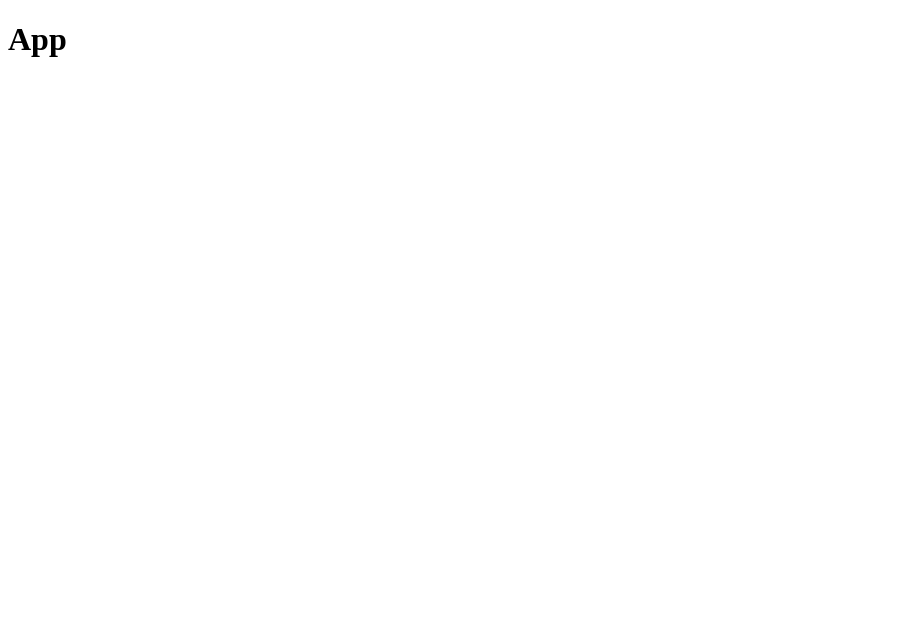
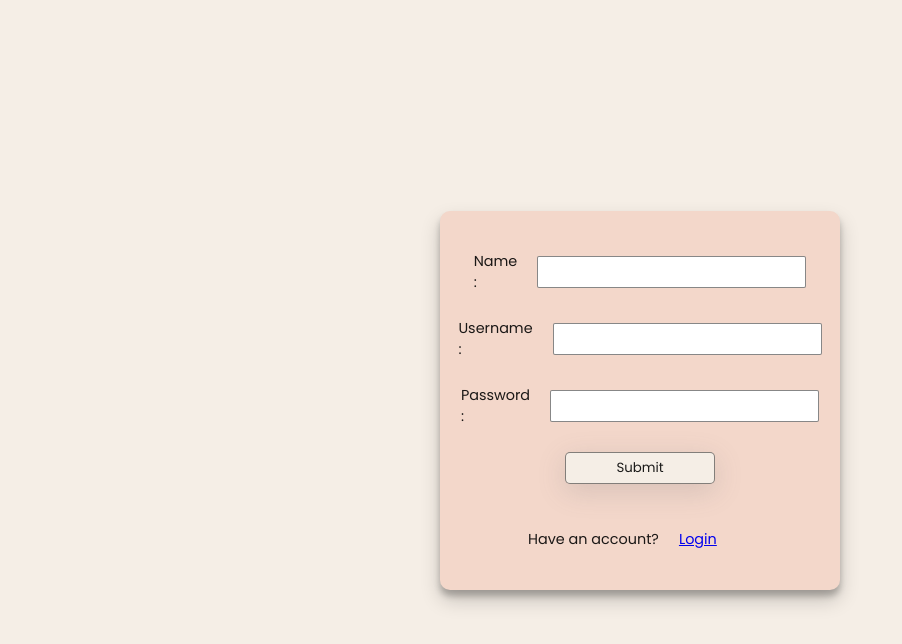
Before and after one commit to safaminhaj/tasknote, a React (Vite) app: page / in a window 1280 px wide. Shown: the top 644 px of the page, without its empty margins (0-902 px from the left). Built offline with nearby package versions, Linux system fonts and the light colour scheme.

Commit message:
sign up and login initialisation

```diff
--- a/package.json
+++ b/package.json
@@ -12,11 +12,15 @@
   "dependencies": {
     "react": "^18.2.0",
     "react-dom": "^18.2.0",
-    "sass": "^1.70.0"
+    "react-router-dom": "^6.21.3",
+    "react-toastify": "^10.0.4",
+    "sass": "^1.70.0",
+    "uuid": "^9.0.1"
   },
   "devDependencies": {
     "@types/react": "^18.2.43",
     "@types/react-dom": "^18.2.17",
+    "@types/uuid": "^9.0.8",
     "@typescript-eslint/eslint-plugin": "^6.14.0",
     "@typescript-eslint/parser": "^6.14.0",
     "@vitejs/plugin-react": "^4.2.1",
--- a/src/App.scss
+++ b/src/App.scss
@@ -0,0 +1,8 @@
+@import url('https://fonts.googleapis.com/css2?family=DM+Sans:opsz,wght@9..40,100;9..40,200;9..40,300;9..40,400;9..40,500;9..40,600;9..40,700;9..40,800;9..40,900;9..40,1000&family=Heebo:wght@100;200;300;400;500;600;700;800;900&family=Poppins:wght@400;500;600&display=swap');
+
+* {
+    margin: 0;
+    padding: 0;
+    box-sizing: border-box;
+    font-family: 'Poppins', sans-serif;
+}
--- a/src/App.tsx
+++ b/src/App.tsx
@@ -1,9 +1,18 @@
 import './App.scss'
+import { Login } from './Components/Login/Login'
+import { SignUp } from './Components/SignUp/SignUp'
+import { Routes, Route, BrowserRouter } from 'react-router-dom'
 
 function App() {
 
   return (
-    <h1>App</h1>
+    <BrowserRouter>
+      <Routes>
+        <Route path='/' element={<SignUp />}></Route>
+        <Route path='/login' element={<Login />}></Route>
+      </Routes>
+    </BrowserRouter>
+
   )
 }
 
--- /dev/null
+++ b/src/Components/Login/Login.scss
@@ -0,0 +1,45 @@
+.login-form {
+    display: flex;
+    height: 100vh;
+    justify-content: center;
+    align-items: center;
+    box-shadow: rgba(0, 0, 0, 0.19) 0px 10px 20px 0px, rgba(0, 0, 0, 0.23) 0px 6px 6px 0px;
+    font-size: 0.9rem;
+    background-color: #F5EEE6;
+    color: rgba(0, 0, 0, 0.895);
+
+    form {
+        display: flex;
+        flex-direction: column;
+        gap: 25px;
+        align-items: center;
+        width: 400px;
+        box-shadow: rgba(0, 0, 0, 0.19) 0px 10px 20px 0px, rgba(0, 0, 0, 0.23) 0px 6px 6px 0px;
+        border-radius: 10px;
+        background-color: #F3D7CA;
+        padding: 40px;
+    }
+
+    button {
+        width: 150px;
+        padding: 5px;
+        border-radius: 5px;
+        border: 1px solid rgba(0, 0, 0, 0.471);
+        box-shadow: rgba(100, 100, 111, 0.2) 0px 7px 29px 0px;
+        background-color: #F5EEE6;
+        color: rgba(0, 0, 0, 0.895);
+    }
+
+    .form-input {
+        display: flex;
+        gap: 25px;
+        align-items: center;
+
+        input {
+            border-radius: 2px;
+            border: 1px solid rgba(0, 0, 0, 0.471);
+            padding: 5px;
+        }
+    }
+
+}
--- /dev/null
+++ b/src/Components/Login/Login.tsx
@@ -0,0 +1,53 @@
+import './Login.scss'
+import { ToastContainer, toast } from "react-toastify";
+import "react-toastify/dist/ReactToastify.css";
+
+type User = {
+    userid: string;
+    fname: string;
+    username: string;
+    password: string;
+};
+
+export const Login = () => {
+
+    function getUsersFromStorage(): User[] {
+        const usersFromStorage = localStorage.getItem("users");
+        return usersFromStorage ? JSON.parse(usersFromStorage) : [];
+    }
+
+    let users = getUsersFromStorage()
+
+    function handleSubmit(e: React.FormEvent<HTMLFormElement>) {
+        e.preventDefault();
+
+        const formData = new FormData(e.currentTarget);
+
+        const userExists = users.some((user: User) => user.username === formData.get("username") && user.password === formData.get("Password"));
+        if (userExists) {
+            console.log("okay")
+        } else {
+            toast.error("Username or password is incorrect", {
+                position: "top-center"
+            })
+        }
+
+
+
+    }
+
+    return (
+        <div className="login-form">
+            <ToastContainer />
+            <form onSubmit={handleSubmit} >
+                <label>
+                    Username: <input type="text" name='username' />
+                </label>
+                <label >
+                    Password: <input type="password" name='Password' />
+                </label>
+                <button type='submit'>Submit</button>
+            </form>
+        </div>
+    )
+}
--- /dev/null
+++ b/src/Components/SignUp/SignUp.scss
@@ -0,0 +1,56 @@
+.signup-form {
+    display: flex;
+    height: 100vh;
+    justify-content: center;
+    align-items: center;
+    box-shadow: rgba(0, 0, 0, 0.19) 0px 10px 20px 0px, rgba(0, 0, 0, 0.23) 0px 6px 6px 0px;
+    font-size: 0.9rem;
+    background-color: #F5EEE6;
+    color: rgba(0, 0, 0, 0.895);
+
+    form {
+        padding: 40px;
+        display: flex;
+        flex-direction: column;
+        gap: 25px;
+        align-items: center;
+        width: 400px;
+        box-shadow: rgba(0, 0, 0, 0.19) 0px 10px 20px 0px, rgba(0, 0, 0, 0.23) 0px 6px 6px 0px;
+        border-radius: 10px;
+        background-color: #F3D7CA;
+    }
+
+    .form-input {
+        display: flex;
+        gap: 20px;
+        align-items: center;
+
+        input {
+            border-radius: 2px;
+            border: 1px solid rgba(0, 0, 0, 0.471);
+            padding: 5px;
+        }
+
+    }
+
+
+
+    button {
+        width: 150px;
+        padding: 5px;
+        border-radius: 5px;
+        border: 1px solid rgba(0, 0, 0, 0.471);
+        box-shadow: rgba(100, 100, 111, 0.2) 0px 7px 29px 0px;
+        background-color: #F5EEE6;
+        color: rgba(0, 0, 0, 0.895);
+    }
+
+    span {
+        width: 70%;
+        display: flex;
+        justify-content: flex-start;
+        gap: 20px;
+        margin-top: 20px;
+    }
+
+}
--- /dev/null
+++ b/src/Components/SignUp/SignUp.tsx
@@ -0,0 +1,110 @@
+// import { useState } from 'react';
+import './SignUp.scss'
+import { v4 as uuid } from 'uuid';
+import { ToastContainer, toast } from "react-toastify";
+import "react-toastify/dist/ReactToastify.css";
+import { useRef } from 'react';
+
+type User = {
+    userid: string;
+    fname: string;
+    username: string;
+    password: string;
+};
+export const SignUp = () => {
+
+    // const [user, setUser] = useState({
+    //     userid: "",
+    //     fname: "",
+    //     username: "",
+    //     password: ""
+    // })
+
+    const formRef = useRef<HTMLFormElement>(null);
+
+    let user: User = {
+        userid: "",
+        fname: "",
+        username: "",
+        password: ""
+    };
+
+    // const [users, setUsers] = useState<User[]>(
+    //     () => {
+    //         const usersFromStorage = localStorage.getItem("users");
+    //         return usersFromStorage ? JSON.parse(usersFromStorage) : [];
+
+    //     });
+
+    function getUsersFromStorage(): User[] {
+        const usersFromStorage = localStorage.getItem("users");
+        return usersFromStorage ? JSON.parse(usersFromStorage) : [];
+    }
+
+    let users = getUsersFromStorage()
+
+    function handleSubmit(e: React.FormEvent<HTMLFormElement>) {
+        e.preventDefault();
+
+
+        const formData = new FormData(e.currentTarget);
+        user =
+            ({
+
+                userid: uuid(), // assuming uuid() is a function that generates a UUID
+                fname: formData.get("fname") as string, // Typecasting as string because formData.get can return null
+                username: formData.get("username") as string,
+                password: formData.get("Password") as string, // Make sure this matches the 'name' attribute of your password input
+            })
+
+        const existingUsers = users
+        const duplicate = existingUsers.some((temp) => temp.username == user.username)
+        if (duplicate) {
+            toast.error("username not available", {
+                position: "top-center",
+            });
+        }
+        else {
+            // setUsers(prevUsers => [...prevUsers, user]
+            // )
+            users.push(user)
+            console.log(users)
+            localStorage.setItem("users", JSON.stringify(users))
+            formRef.current?.reset();
+        }
+
+
+    }
+
+    return (
+        <div className='signup-form' >
+            <ToastContainer />
+            <form action="" onSubmit={handleSubmit}>
+                <div className="form-input">
+                    <label >
+                        Name :
+                    </label>
+                    <input type="text" name='fname' />
+                </div>
+                <div className="form-input">
+                    <label >
+                        Username :
+                    </label>
+                    <input type="text" name='username' />
+                </div>
+                <div className="form-input">
+                    <label >
+                        Password :
+                    </label>
+                    <input type="password" name='Password' />
+                </div>
+                <button type="submit">Submit</button>
+                <span>
+                    <p>Have an account? </p>
+                    <a href="/login">Login</a>
+                </span>
+            </form>
+        </div>
+
+    )
+}
```
Also changed, not shown: vercel.json (added), 1 other file (tests, documents, lock files or other folders).
